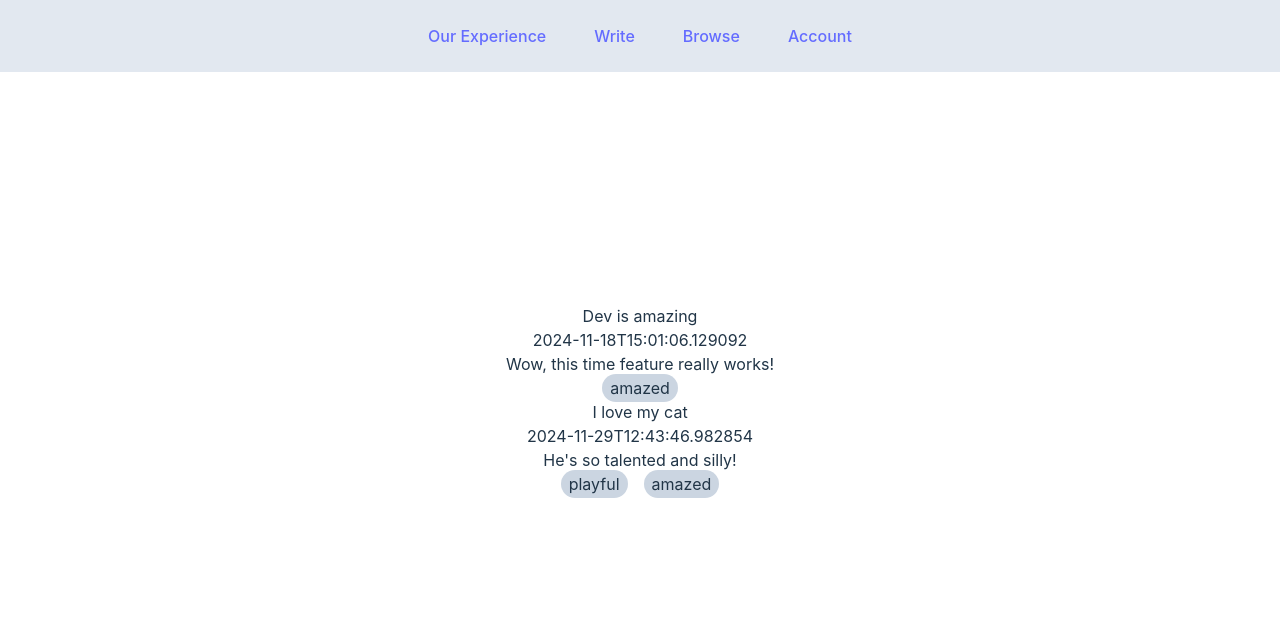
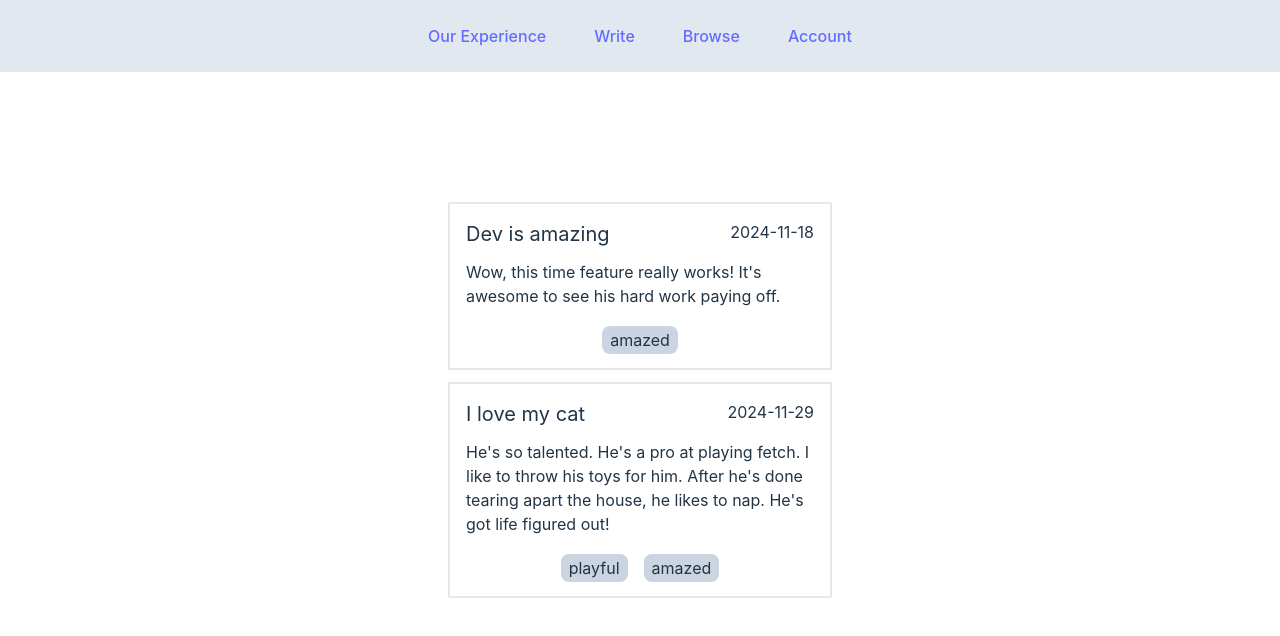
Before and after one commit to mads-bohn/ourexp, a React (Vite) app in the folder ourexp-ui/: page /entries in a window 1280 px wide. Shown: the top 636 px of the page. Built offline with nearby package versions, Linux system fonts and the light colour scheme.

Commit message:
tailwind styling

```diff
--- a/ourexp-ui/src/components/entries/DisplayFeelings.jsx
+++ b/ourexp-ui/src/components/entries/DisplayFeelings.jsx
@@ -2,8 +2,8 @@ import React from 'react'
 
 export default function DisplayFeelings({feelingsArray}) {
 
-    let feelingLabels = feelingsArray.map(feeling => <p className='inline mx-2 py-1 px-2 rounded-2xl bg-slate-300'>{feeling.name}</p>)
+    let feelingLabels = feelingsArray.map(feeling => <p className='inline m-2 py-1 px-2 rounded-lg bg-slate-300'>{feeling.name}</p>)
   return (
-    <div>{feelingLabels}</div>
+    <div className='mt-5'>{feelingLabels}</div>
   )
 }
--- a/ourexp-ui/src/components/entries/Entry.jsx
+++ b/ourexp-ui/src/components/entries/Entry.jsx
@@ -3,10 +3,12 @@ import DisplayFeelings from './DisplayFeelings'
 
 export default function Entry({entryObject}) {
   return (
-    <div>
-        <h3>{entryObject.title}</h3>
-        <h4>{entryObject.time}</h4>
-        <p>{entryObject.text}</p>
+    <div className='w-96 m-3 p-4 border-2'>
+        <div className='flex'>
+            <h3 className='flex-auto text-xl text-left'>{entryObject.title}</h3>
+            <h4 className='flex-auto text-right'>{entryObject.time.slice(0, 10)}</h4>
+        </div>
+        <p className='my-3 text-left'>{entryObject.text}</p>
         <DisplayFeelings feelingsArray={entryObject.feelings} />
     </div>
   )
--- a/ourexp-ui/src/pages/Entries.jsx
+++ b/ourexp-ui/src/pages/Entries.jsx
@@ -4,7 +4,7 @@ import Entry from '../components/entries/Entry'
 
 const testEntry =     {
   "id": 202,
-  "text": "Wow, this time feature really works!",
+  "text": "Wow, this time feature really works! It's awesome to see his hard work paying off.",
   "title": "Dev is amazing",
   "time": "2024-11-18T15:01:06.129092",
   "feelings": [
@@ -18,7 +18,7 @@ const testEntry =     {
 
 const testEntryTwo =  {
   "id": 252,
-  "text": "He's so talented and silly!",
+  "text": "He's so talented. He's a pro at playing fetch. I like to throw his toys for him. After he's done tearing apart the house, he likes to nap. He's got life figured out!",
   "title": "I love my cat",
   "time": "2024-11-29T12:43:46.982854",
   "feelings": [
@@ -39,8 +39,11 @@ export default function Entries() {
   return (
     <div>
       <Navbar />
-      <Entry entryObject={testEntry} />
-      <Entry entryObject={testEntryTwo} />
+
+        <Entry entryObject={testEntry} />
+        <Entry entryObject={testEntryTwo} />
+
+
     </div>
   )
 }
```
